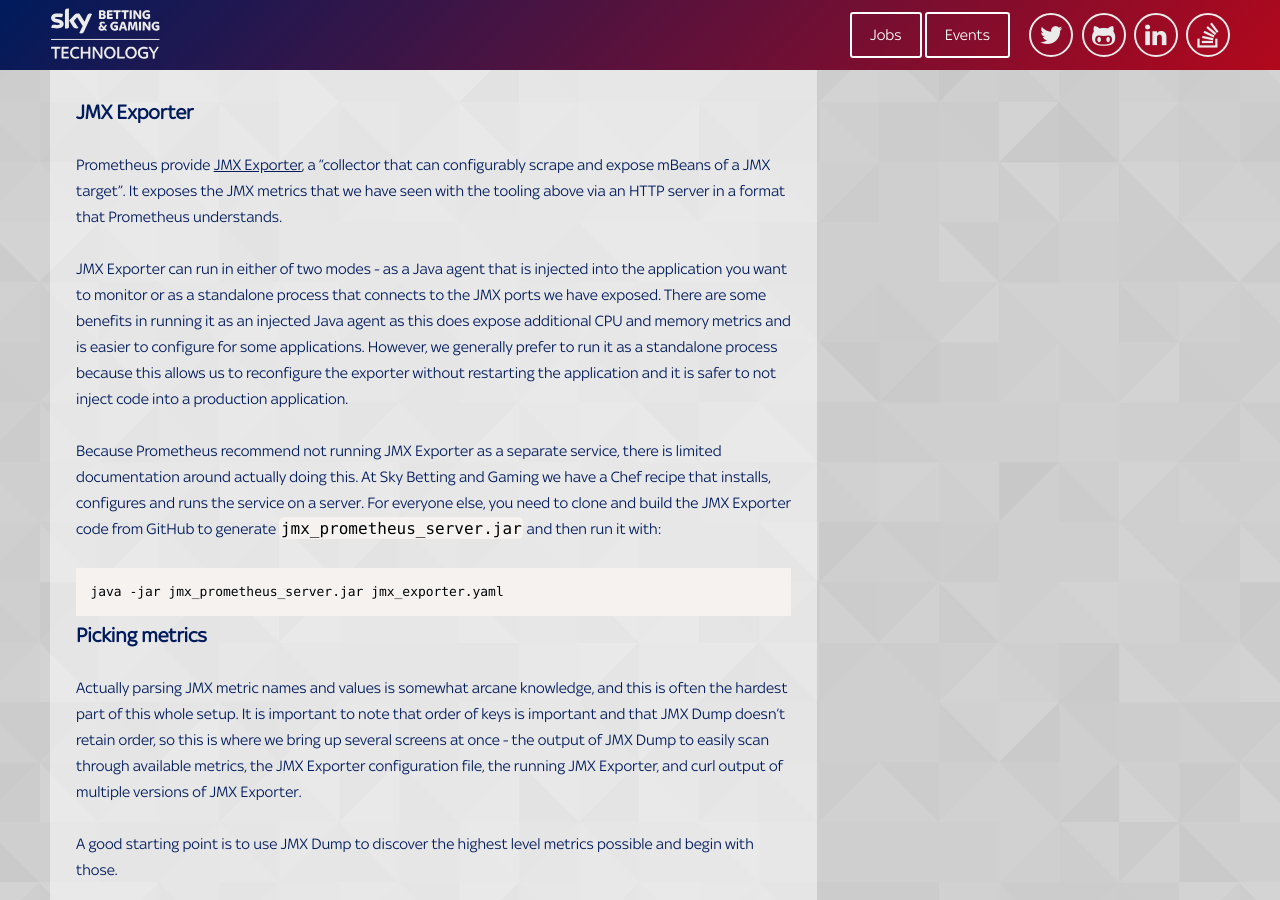
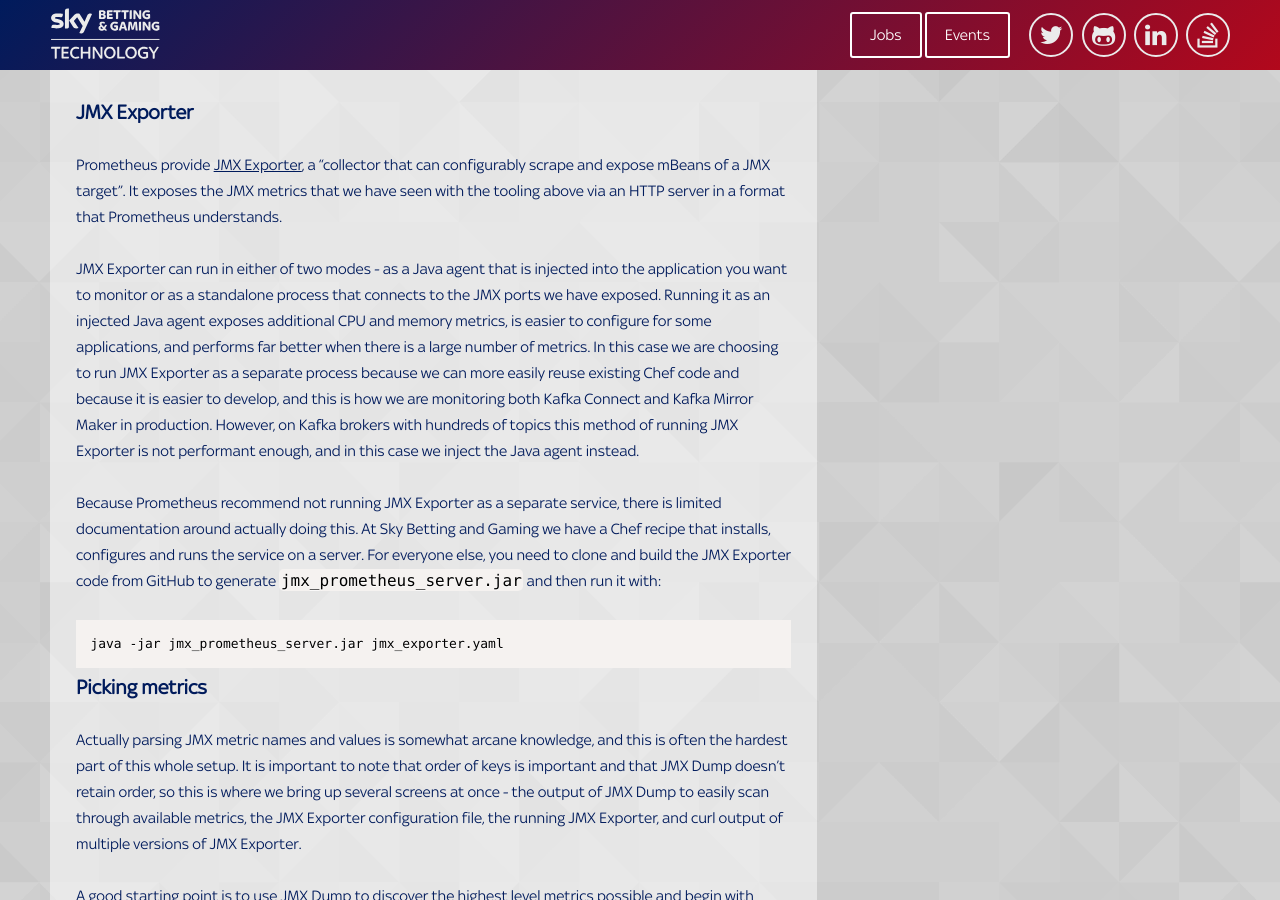
Before and after one commit to skybet/skybet.github.io, a Jekyll site: the page built from _posts/2018-05-26-jmx-metrics-kafka-connect.md, in a window 1280 px wide and 900 px high, scrolled down 2957 px. Built offline with Jekyll 4.4.1, drawn with Linux system fonts in a browser that asks for light colours; nearby versions of some CDN libraries; some web fonts are replaced; comment, search, counter and statistics services are not loaded.

Commit message:
update JMX Exporter recommendations based on recent findings

```diff
--- a/_posts/2018-05-26-jmx-metrics-kafka-connect.md
+++ b/_posts/2018-05-26-jmx-metrics-kafka-connect.md
@@ -59,7 +59,7 @@
 
 Prometheus provide [JMX Exporter](https://github.com/prometheus/jmx_exporter), a "collector that can configurably scrape and expose mBeans of a JMX target".  It exposes the JMX metrics that we have seen with the tooling above via an HTTP server in a format that Prometheus understands.
 
-JMX Exporter can run in either of two modes - as a Java agent that is injected into the application you want to monitor or as a standalone process that connects to the JMX ports we have exposed.  There are some benefits in running it as an injected Java agent as this does expose additional CPU and memory metrics and is easier to configure for some applications.  However, we generally prefer to run it as a standalone process because this allows us to reconfigure the exporter without restarting the application and it is safer to not inject code into a production application.
+JMX Exporter can run in either of two modes - as a Java agent that is injected into the application you want to monitor or as a standalone process that connects to the JMX ports we have exposed.  Running it as an injected Java agent exposes additional CPU and memory metrics, is easier to configure for some applications, and performs far better when there is a large number of metrics.  In this case we are choosing to run JMX Exporter as a separate process because we can more easily reuse existing Chef code and because it is easier to develop, and this is how we are monitoring both Kafka Connect and Kafka Mirror Maker in production.  However, on Kafka brokers with hundreds of topics this method of running JMX Exporter is not performant enough, and in this case we inject the Java agent instead.
 
 Because Prometheus recommend not running JMX Exporter as a separate service, there is limited documentation around actually doing this.  At Sky Betting and Gaming we have a Chef recipe that installs, configures and runs the service on a server.  For everyone else, you need to clone and build the JMX Exporter code from GitHub to generate `jmx_prometheus_server.jar` and then run it with:
 
```
